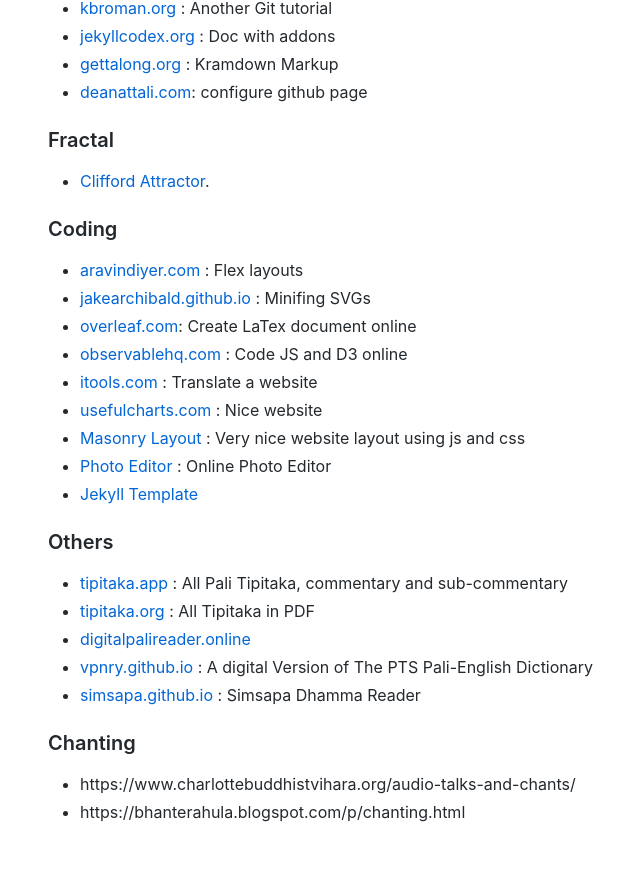
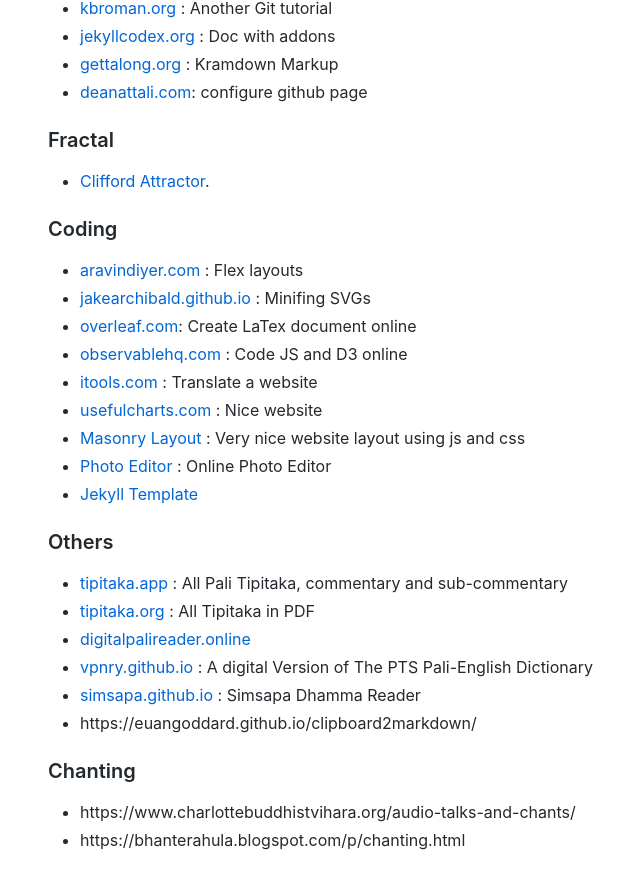
Before and after one commit to cittadhammo/old-personal-website, a Jekyll site: the page built from links.md, in a window 1280 px wide and 900 px high, scrolled down 1557 px. Shown: the top 889 px of the window, without its empty margins (102-742 px from the left). Built offline with Jekyll 4.4.1, drawn with Linux system fonts in a browser that asks for light colours; some of the changed lines change nothing that is shown.

Commit message:
Update links.md

```diff
--- a/links.md
+++ b/links.md
@@ -82,6 +82,7 @@
 - [digitalpalireader.online](https://www.digitalpalireader.online/_dprhtml/index.html)
 - [vpnry.github.io](https://vpnry.github.io/ptsped/) : A digital Version of The PTS Pali-English Dictionary
 - [simsapa.github.io](vpnry.github.io) : Simsapa Dhamma Reader
+- https://euangoddard.github.io/clipboard2markdown/
 
 ### Chanting
 
```
